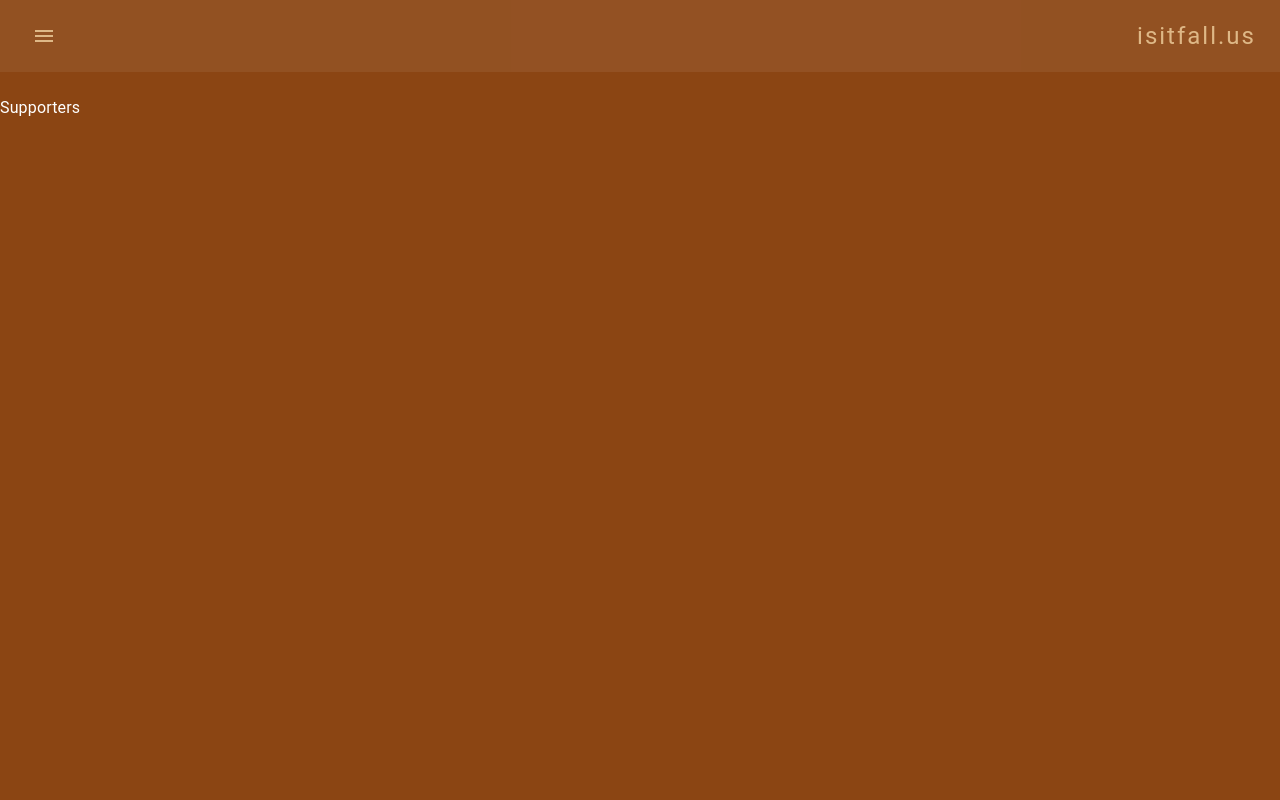
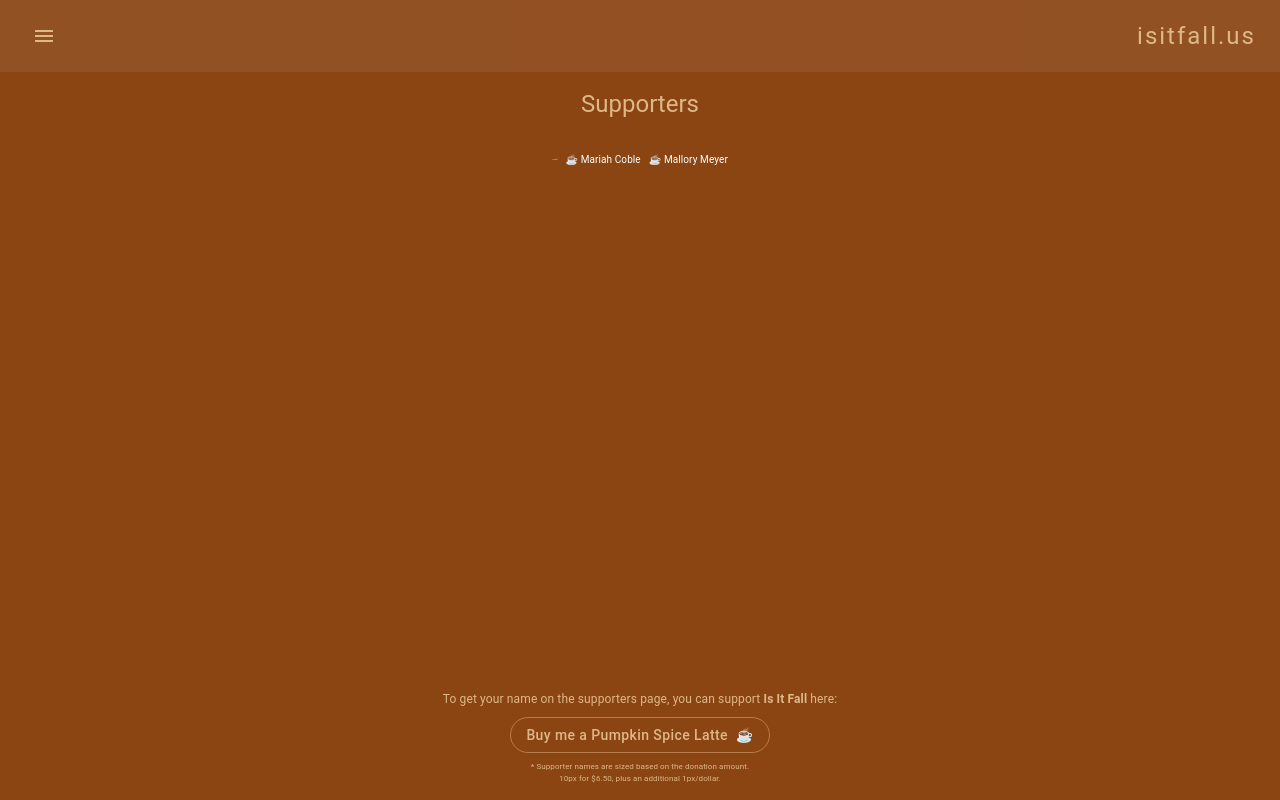
Before and after one commit to drewcoble/is-it-fall, a Next.js app: page /supporters in a window 1280 px wide. Built offline with nearby package versions, Linux system fonts and the light colour scheme.

Commit message:
add supporters page

```diff
--- a/src/app/components/MenuContent.tsx
+++ b/src/app/components/MenuContent.tsx
@@ -23,10 +23,10 @@ const links = [
     name: "FAQs",
     route: "/faqs",
   },
-  // {
-  //   name: "Supporters",
-  //   route: "/supporters",
-  // },
+  {
+    name: "Supporters",
+    route: "/supporters",
+  },
 ];
 
 const MenuContent = () => {
--- a/src/app/supporters/page.tsx
+++ b/src/app/supporters/page.tsx
@@ -1,18 +1,57 @@
 "use client";
 import React from "react";
-import { Box, CssBaseline, ThemeProvider, Typography } from "@mui/material";
-import Header from "../components/Header";
-import FallTheme from "../themes/FallTheme";
+import { Box, Stack, Typography } from "@mui/material";
+import MainPageWrapper from "../components/MainPageWrapper";
+import BuyMeALatte from "../components/BuyMeALatte";
 
 export default function Info() {
-  const theme = FallTheme();
   return (
-    <ThemeProvider theme={theme}>
-      <CssBaseline />
-      <Header />
-      <Box pt={12}>
-        <Typography>Supporters</Typography>
-      </Box>
-    </ThemeProvider>
+    <MainPageWrapper>
+      <Stack spacing={1} justifyContent="space-between">
+        <Typography textAlign="center" variant="h5">
+          Supporters
+        </Typography>
+        <br />
+        <Box alignItems="center" display="flex" gap={1} justifyContent="center">
+          <Typography fontSize="1px">· Tyler Giffel</Typography>
+          <Typography fontSize="10px">☕️ Mariah Coble</Typography>
+          <Typography fontSize="10px">☕️ Mallory Meyer</Typography>
+        </Box>
+        <Box
+          alignItems="center"
+          bottom="0"
+          display="flex"
+          flexDirection="column"
+          justifyContent="center"
+          gap={1}
+          left="0"
+          pb={2}
+          px={4}
+          position="fixed"
+          width="100%"
+        >
+          <Typography
+            color="burlywood"
+            fontSize="0.75rem"
+            textAlign="center"
+            variant="body2"
+          >
+            To get your name on the supporters page, you can support{" "}
+            <strong>Is&nbsp;It&nbsp;Fall</strong> here:
+          </Typography>
+          <BuyMeALatte />
+          <Typography
+            color="burlywood"
+            fontSize={"0.5rem"}
+            textAlign="center"
+            variant="body2"
+          >
+            * Supporter names are sized based on the donation amount.
+            <br />
+            10px for $6.50, plus an additional 1px/dollar.
+          </Typography>
+        </Box>
+      </Stack>
+    </MainPageWrapper>
   );
 }
```
